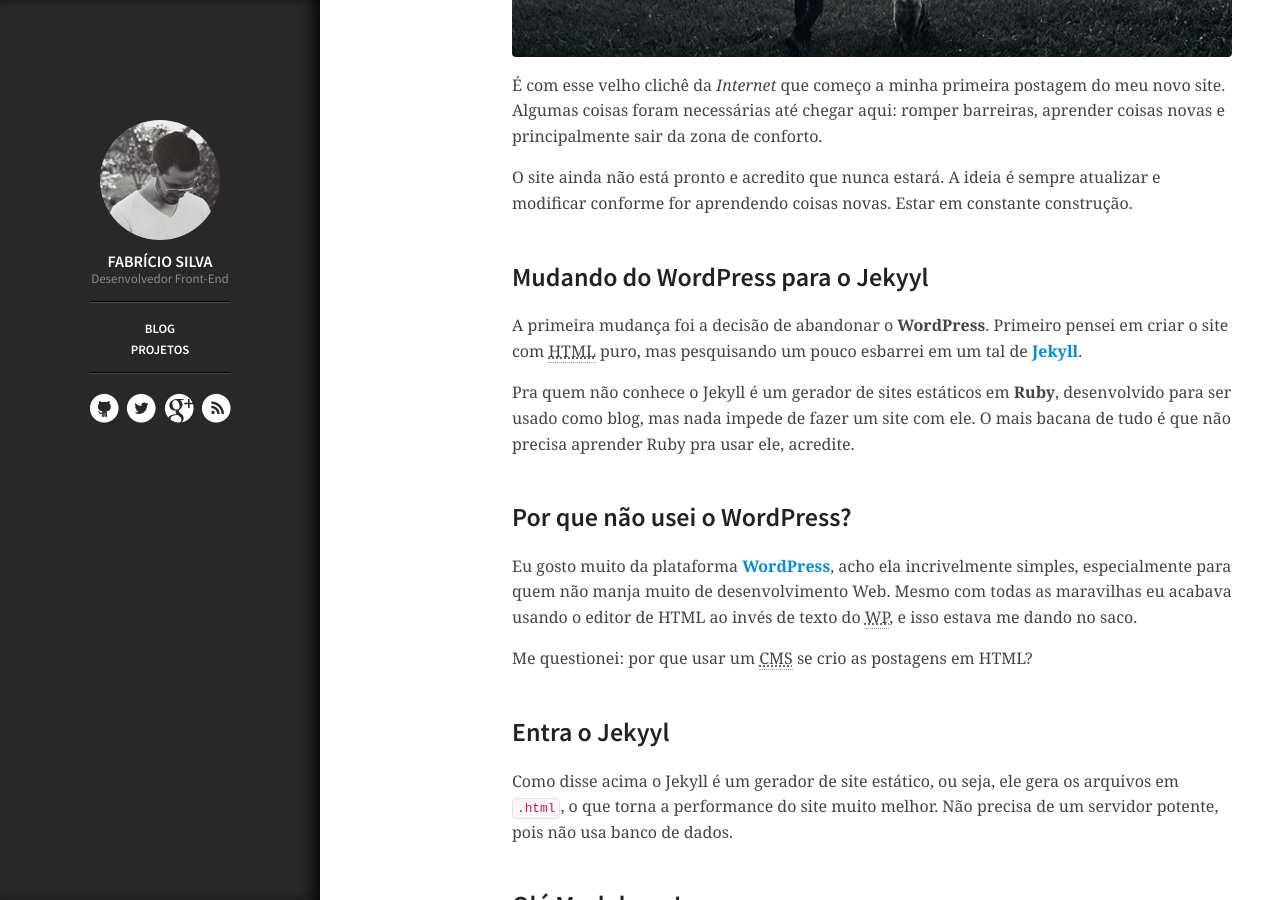
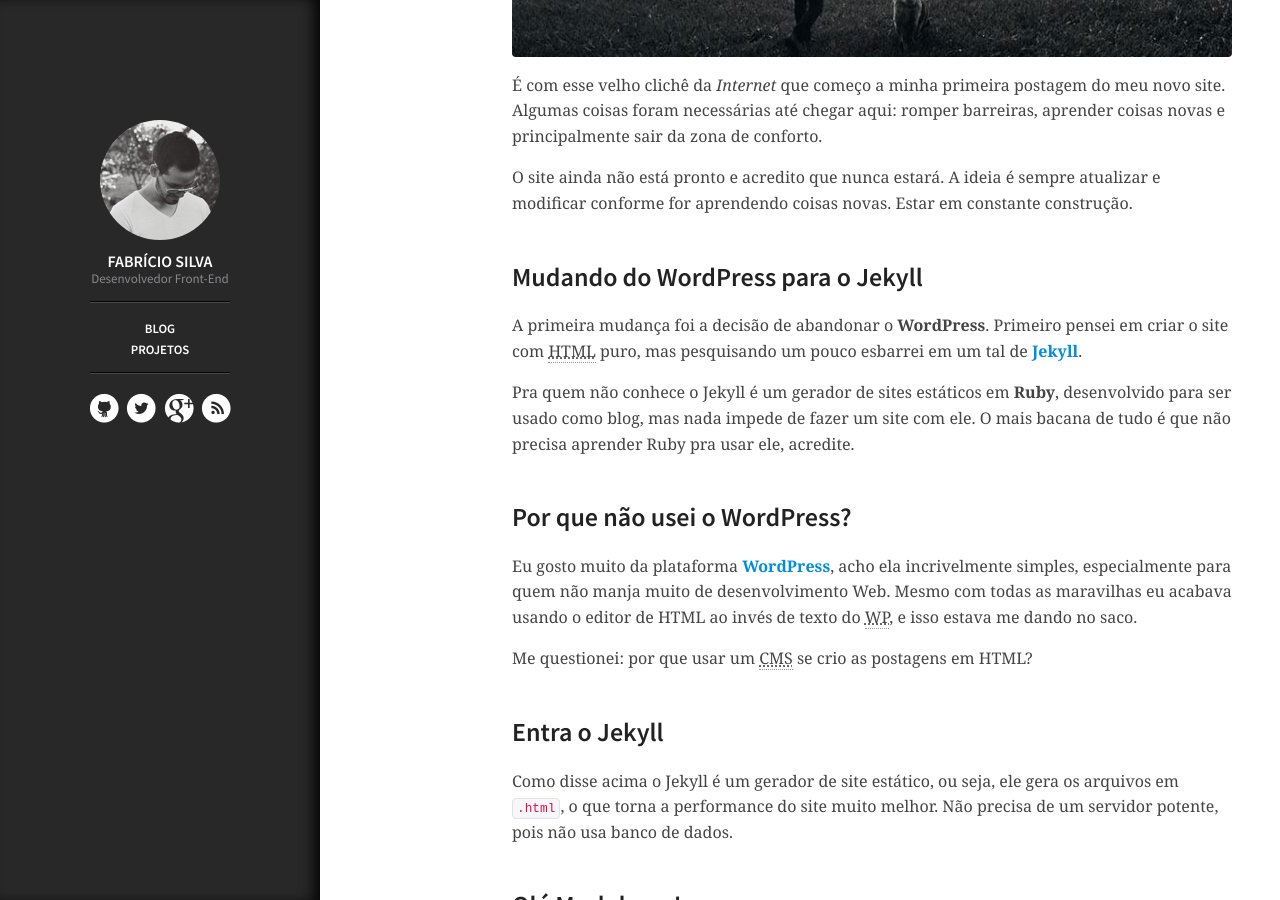
Before and after one commit to fabriciofmsilva/fabriciofmsilva.github.io, a Jekyll site: the page built from _posts/2013-07-03-ola-mundo.md, in a window 1280 px wide and 900 px high, scrolled down 475 px. Built offline with Jekyll 4.4.1, drawn with Linux system fonts in a browser that asks for light colours; nearby versions of some CDN libraries; comment, search, counter and statistics services are not loaded.

Commit message:
Arranging word jekyyl to jekyll

```diff
--- a/_posts/2013-07-03-ola-mundo.md
+++ b/_posts/2013-07-03-ola-mundo.md
@@ -11,7 +11,7 @@
 
 O site ainda não está pronto e acredito que nunca estará. A ideia é sempre atualizar e modificar conforme for aprendendo coisas novas. Estar em constante construção.
 
-##Mudando do WordPress para o Jekyyl
+##Mudando do WordPress para o Jekyll
 
 A primeira mudança foi a decisão de abandonar o **WordPress**. Primeiro pensei em criar o site com <abbr title="HyperText Markup Language">HTML</abbr> puro, mas pesquisando um pouco esbarrei em um tal de [Jekyll](http://jekyllrb.com/).
 
@@ -23,7 +23,7 @@
 
 Me questionei: por que usar um <abbr title="Sistema de Gerenciamento de Conteúdo">CMS</abbr> se crio as postagens em HTML?
 
-##Entra o Jekyyl
+##Entra o Jekyll
 
 Como disse acima o Jekyll é um gerador de site estático, ou seja, ele gera os arquivos em `.html`, o que torna a performance do site muito melhor. Não precisa de um servidor potente, pois não usa banco de dados.
 
```
